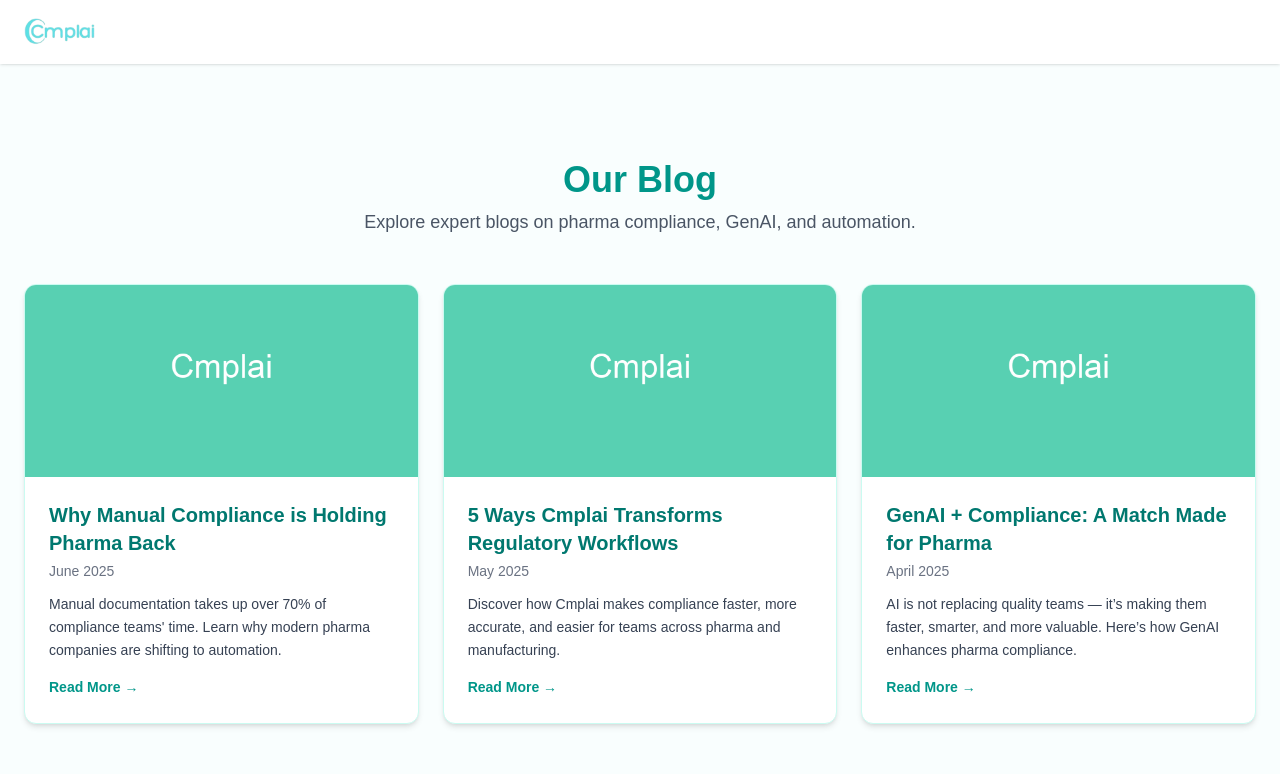
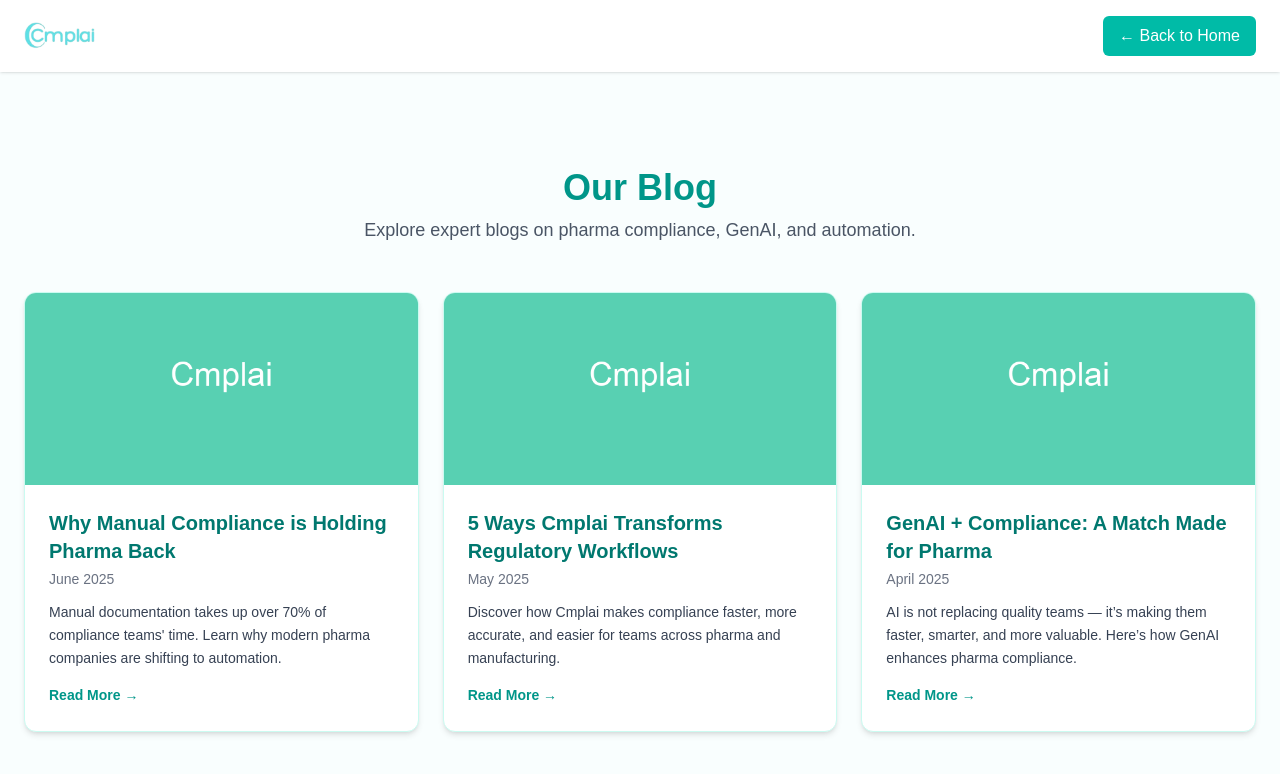
Before and after one commit to Narsimha1729/cmplai-adv, a Next.js app: page /blog in a window 1280 px wide. Shown: the top 774 px of the page. Built offline with nearby package versions, Linux system fonts and the light colour scheme.

Commit message:
Finished

```diff
--- a/components/Navbar.jsx
+++ b/components/Navbar.jsx
@@ -5,31 +5,39 @@ import { usePathname } from 'next/navigation';
 
 export default function Navbar() {
   const pathname = usePathname();
-  const isBlogPage = pathname.startsWith('/blog'); // detect blog page
+  const isBlogPage = pathname.startsWith('/blog');
   const isHome = pathname === '/';
 
   return (
     <header className="w-full py-4 px-6 shadow-sm bg-white sticky top-0 z-50">
       <div className="max-w-7xl mx-auto flex justify-between items-center">
+        {/* Logo */}
         <Link href="/" className="text-2xl font-bold text-teal-500">
           <img src="/logo.png" alt="Cmplai Logo" className="h-8 w-auto" />
         </Link>
 
-        {/* Only show nav if NOT on blog page */}
-        {!isBlogPage && (
+        {/* Show nav + CTA if not on blog */}
+        {!isBlogPage ? (
           <>
             <nav className="hidden md:flex gap-6">
-              <Link href="#home" className="text-gray-700 hover:text-teal-500">Home</Link>
-              <Link href="#product" className="text-gray-700 hover:text-teal-500">Product</Link>
-              <Link href="#about" className="text-gray-700 hover:text-teal-500">About Us</Link>
-              <Link href="#contact" className="text-gray-700 hover:text-teal-500">Contact</Link>
+              <Link href={isHome ? "#home" : "/#home"} className="text-gray-700 hover:text-teal-500">Home</Link>
+              <Link href={isHome ? "#product" : "/#product"} className="text-gray-700 hover:text-teal-500">Product</Link>
+              <Link href={isHome ? "#about" : "/#about"} className="text-gray-700 hover:text-teal-500">About Us</Link>
+              <Link href={isHome ? "#contact" : "/#contact"} className="text-gray-700 hover:text-teal-500">Contact</Link>
               <Link href="/blog" className="text-gray-700 hover:text-teal-500">Blog</Link>
             </nav>
-
             <button className="bg-teal-500 hover:bg-cyan-600 text-white font-semibold px-4 py-2 rounded-md">
               Get Started
             </button>
           </>
+        ) : (
+          // ✅ Show "Back to Home" button only on blog page
+          <Link
+            href="/"
+            className="text-sm md:text-base bg-teal-500 hover:bg-cyan-600 text-white font-medium px-4 py-2 rounded-md transition"
+          >
+            ← Back to Home
+          </Link>
         )}
       </div>
     </header>
```
